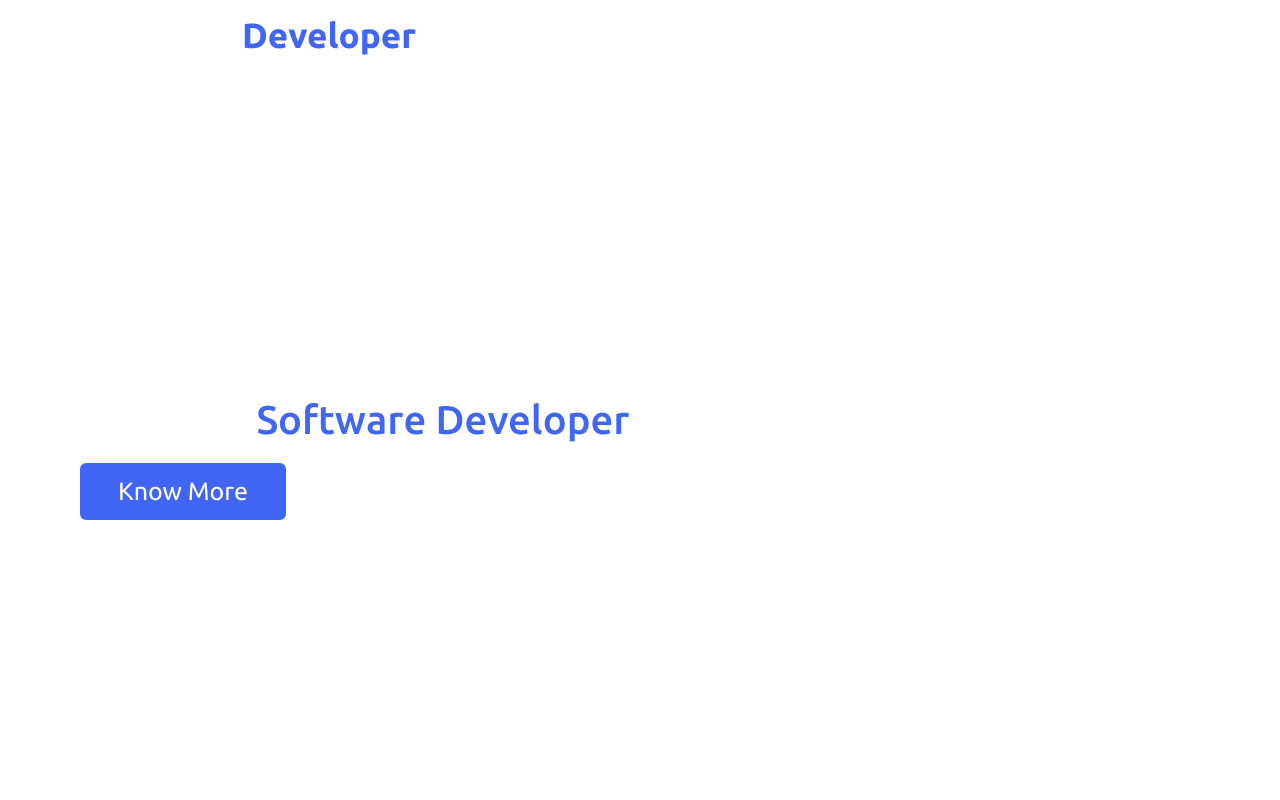
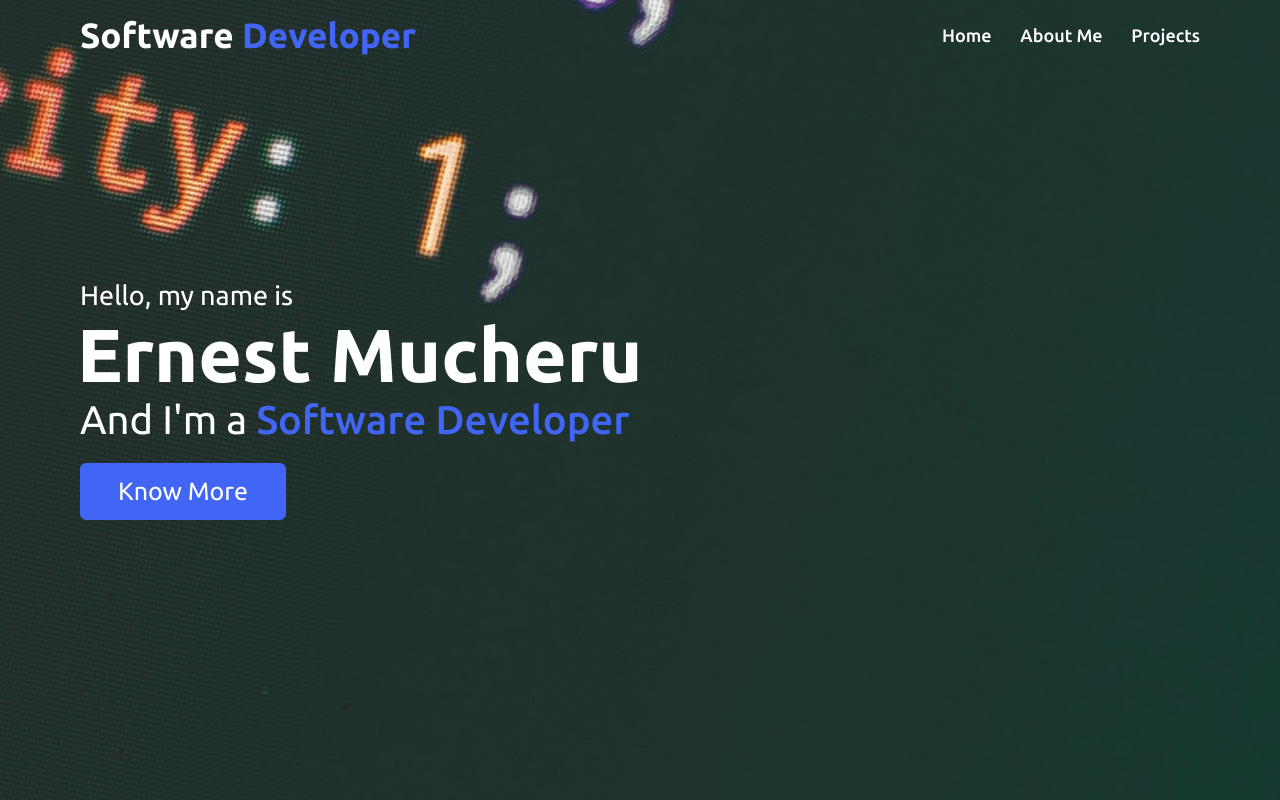
Before and after one commit to ernestmucheru/portfolio-ernestmucheru, a plain HTML site: page index.html in a window 1280 px wide. Shown: the top 800 px of the page. Drawn offline with nearby package versions, Linux system fonts and the light colour scheme.

Commit message:
update bg image link

```diff
--- a/css/styles.css
+++ b/css/styles.css
@@ -73,7 +73,7 @@
 /* home section styling */
 .home{
     display:flex;
-    background: url("../home/est/Nesto/moringa-school-projects/portfolio-ernest/images/banner.jpg") no-repeat center;
+    background: url(../images/banner.jpg) no-repeat center;
     height:100vh;
     color: #fff;
     min-height: 500px;
```
